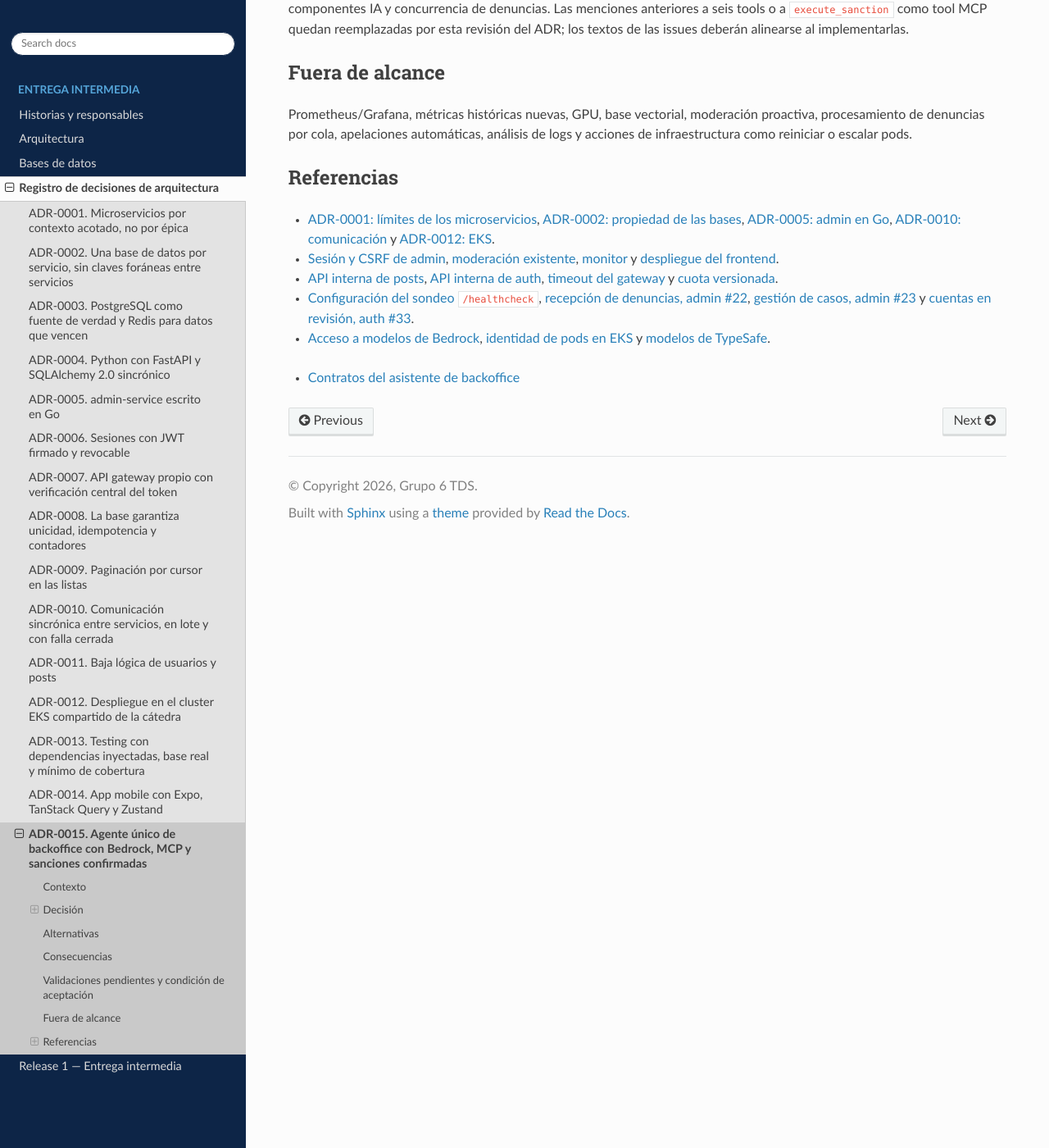
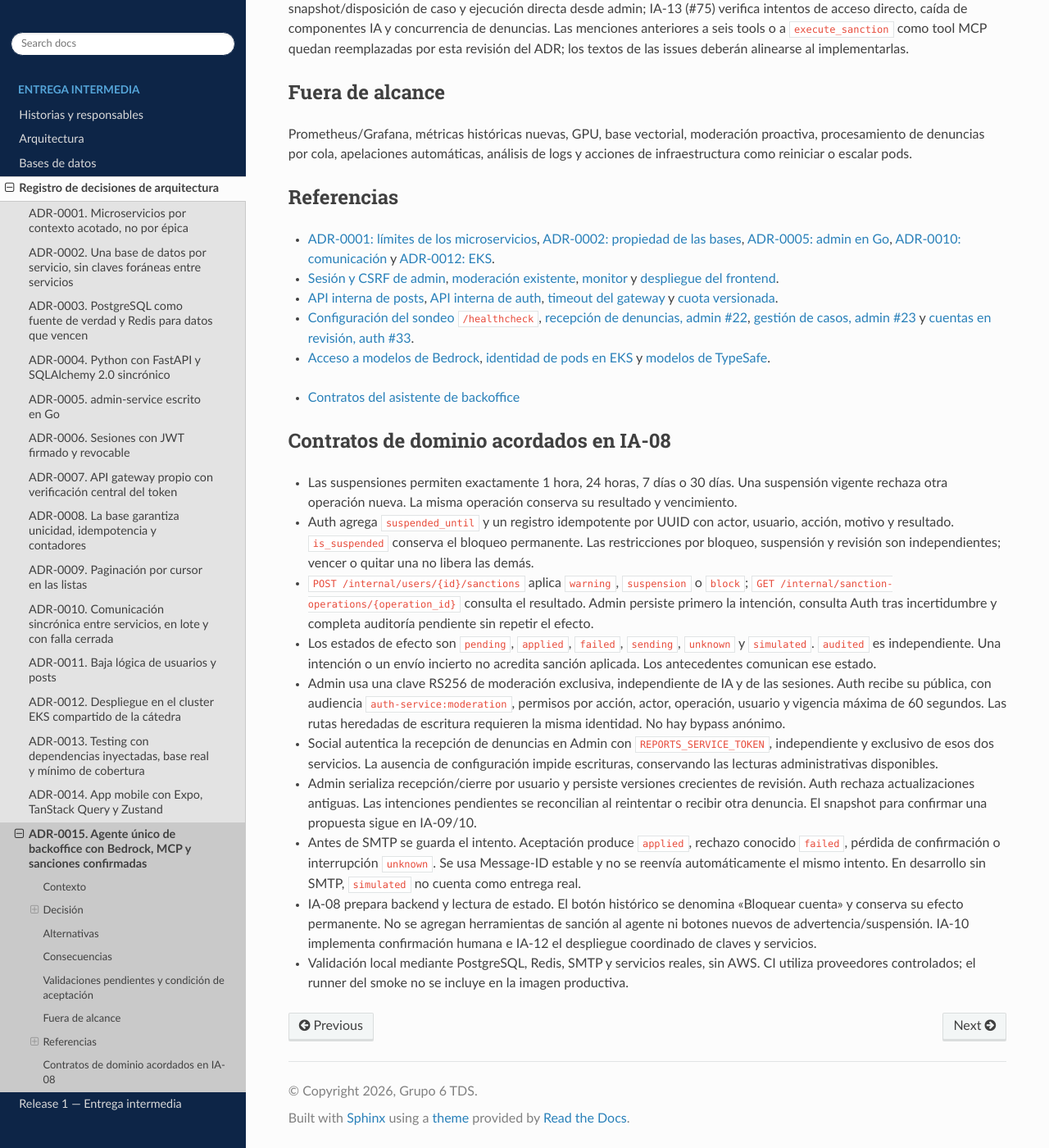
Before and after one commit to tds-g6-2s2026/udesa-x-docs, a Sphinx documentation site: the page built from docs/adr-0015.md, in a window 1280 px wide and 1400 px high, scrolled down 7916 px. Shown: the whole window at 82% size. Built offline with Sphinx 7.4.7 and the Read the Docs theme 3.1.0, drawn with Linux system fonts in a browser that asks for light colours; some of the changed text lies outside the part shown.

Commit message:
docs(ia): acordar contratos de sanciones y moderacion interna

````diff
--- a/docs/adr-0015.md
+++ b/docs/adr-0015.md
@@ -130,7 +130,7 @@ La autorización se asocia a una sola operación de negocio. La operación tiene
 
 Propuesta y confirmación se pueden registrar transaccionalmente en admin, pero no hay una transacción compartida entre las bases de admin y auth. Se persisten intención, identificador de operación y resultado con estados explícitos para reconciliar un desenlace incierto sin repetir el efecto. Si la sanción está aplicada pero falta cerrar denuncias o completar su auditoría, se devuelve un resultado parcial; no se afirma que todo el caso terminó. La consulta muestra los pasos pendientes y un reintento humano explícito de la misma operación completa solo esos pasos. No se necesita reiniciar el agente ni agregar una cola de IA para esa reconciliación.
 
-El bloqueo existente se reutiliza. La futura suspensión temporal se valida en auth, invalida sesiones y deja de restringir al vencer sin depender del agente. El vencimiento no revive sesiones revocadas ni levanta un bloqueo permanente. La advertencia requiere definir previamente su efecto y canal de entrega.
+El bloqueo existente se reutiliza. La futura suspensión temporal se valida en auth, invalida sesiones y deja de restringir al vencer sin depender del agente. El vencimiento no revive sesiones revocadas ni levanta un bloqueo permanente. IA-08 define la advertencia como un email al destinatario canónico de la cuenta mediante el SMTP existente de Auth. La aceptación de SMTP no acredita entrega ni lectura; un desenlace incierto se conserva sin reenvío automático.
 
 ### Denuncias, casos y cuentas en revisión
 
@@ -215,3 +215,17 @@ Prometheus/Grafana, métricas históricas nuevas, GPU, base vectorial, moderaci
 
 contratos-ia-backoffice
 ```
+
+
+## Contratos de dominio acordados en IA-08
+
+- Las suspensiones permiten exactamente 1 hora, 24 horas, 7 días o 30 días. Una suspensión vigente rechaza otra operación nueva. La misma operación conserva su resultado y vencimiento.
+- Auth agrega `suspended_until` y un registro idempotente por UUID con actor, usuario, acción, motivo y resultado. `is_suspended` conserva el bloqueo permanente. Las restricciones por bloqueo, suspensión y revisión son independientes; vencer o quitar una no libera las demás.
+- `POST /internal/users/{id}/sanctions` aplica `warning`, `suspension` o `block`; `GET /internal/sanction-operations/{operation_id}` consulta el resultado. Admin persiste primero la intención, consulta Auth tras incertidumbre y completa auditoría pendiente sin repetir el efecto.
+- Los estados de efecto son `pending`, `applied`, `failed`, `sending`, `unknown` y `simulated`. `audited` es independiente. Una intención o un envío incierto no acredita sanción aplicada. Los antecedentes comunican ese estado.
+- Admin usa una clave RS256 de moderación exclusiva, independiente de IA y de las sesiones. Auth recibe su pública, con audiencia `auth-service:moderation`, permisos por acción, actor, operación, usuario y vigencia máxima de 60 segundos. Las rutas heredadas de escritura requieren la misma identidad. No hay bypass anónimo.
+- Social autentica la recepción de denuncias en Admin con `REPORTS_SERVICE_TOKEN`, independiente y exclusivo de esos dos servicios. La ausencia de configuración impide escrituras, conservando las lecturas administrativas disponibles.
+- Admin serializa recepción/cierre por usuario y persiste versiones crecientes de revisión. Auth rechaza actualizaciones antiguas. Las intenciones pendientes se reconcilian al reintentar o recibir otra denuncia. El snapshot para confirmar una propuesta sigue en IA-09/10.
+- Antes de SMTP se guarda el intento. Aceptación produce `applied`, rechazo conocido `failed`, pérdida de confirmación o interrupción `unknown`. Se usa Message-ID estable y no se reenvía automáticamente el mismo intento. En desarrollo sin SMTP, `simulated` no cuenta como entrega real.
+- IA-08 prepara backend y lectura de estado. El botón histórico se denomina «Bloquear cuenta» y conserva su efecto permanente. No se agregan herramientas de sanción al agente ni botones nuevos de advertencia/suspensión. IA-10 implementa confirmación humana e IA-12 el despliegue coordinado de claves y servicios.
+- Validación local mediante PostgreSQL, Redis, SMTP y servicios reales, sin AWS. CI utiliza proveedores controlados; el runner del smoke no se incluye en la imagen productiva.
````
Also changed, not shown: docs/contratos-ia-backoffice.md (+13 -0 lines).
